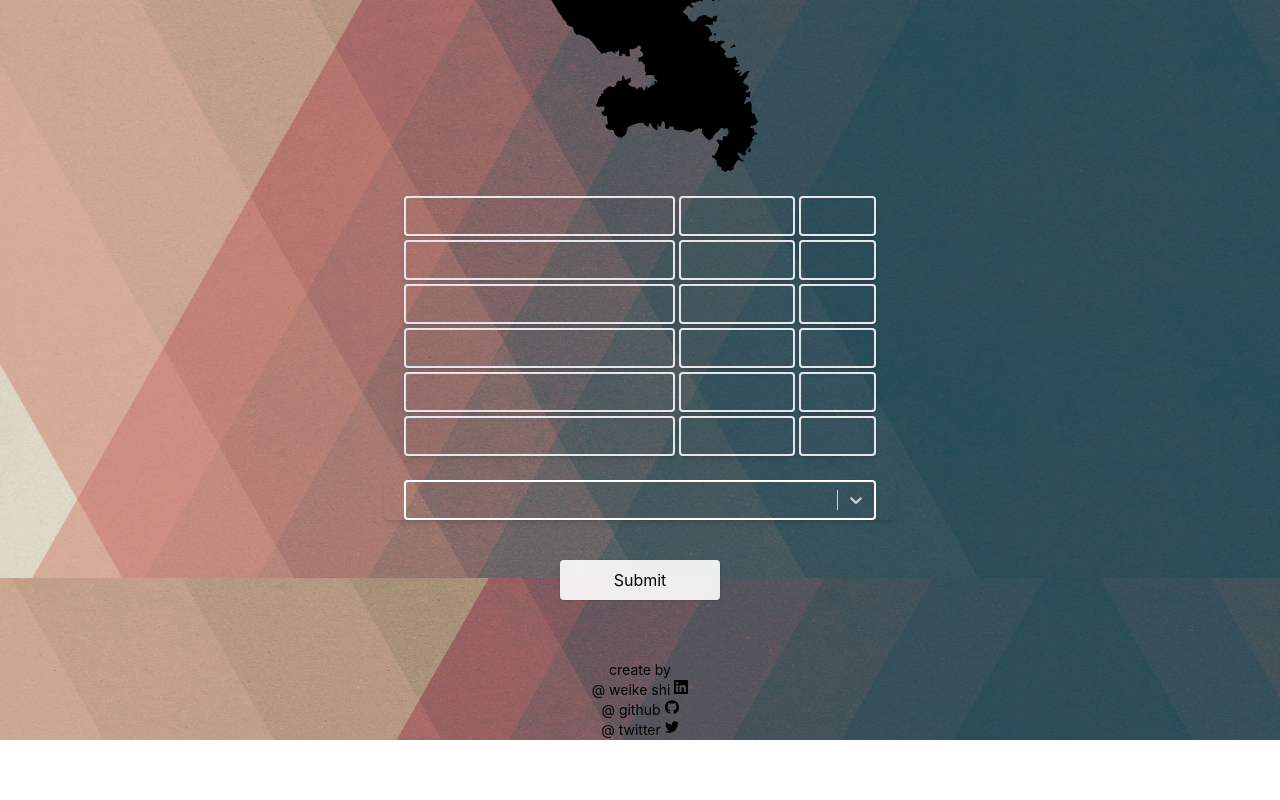
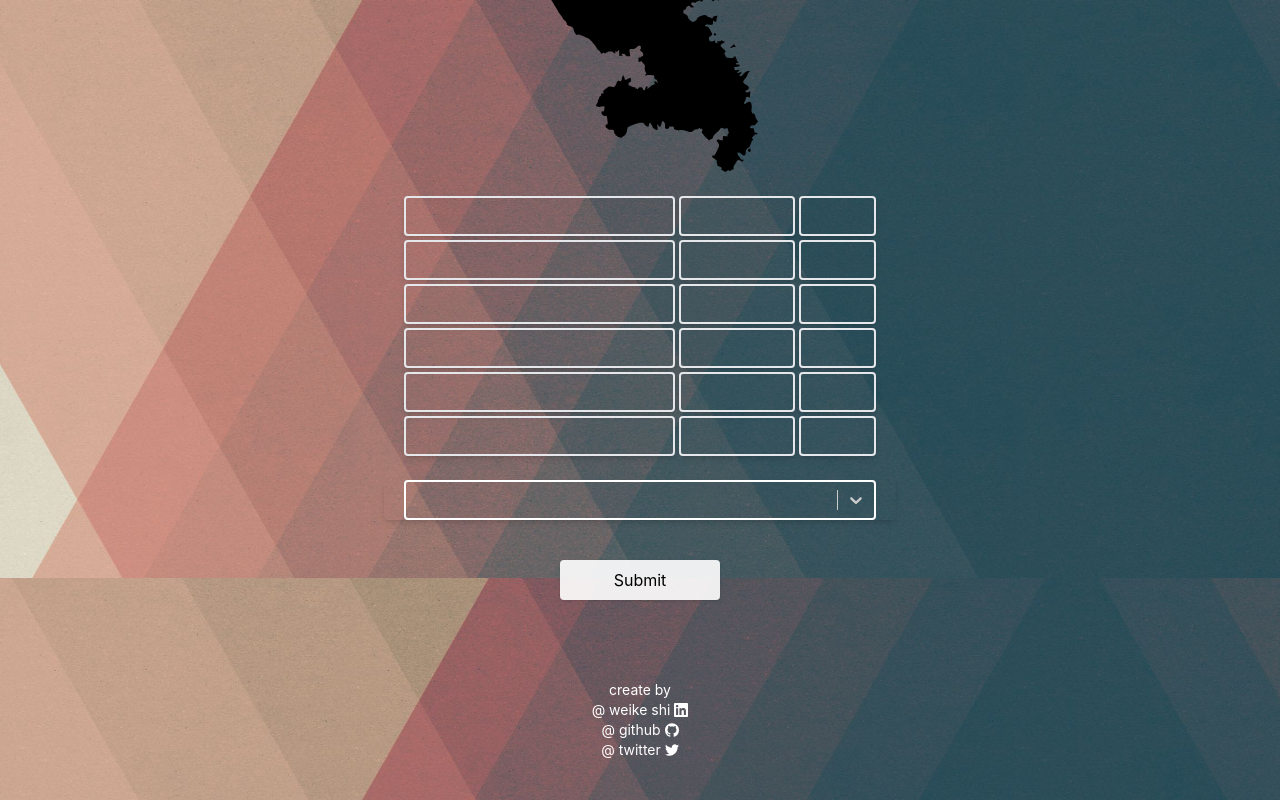
Before and after one commit to WeikeShi0730/worldle, a React (Create React App) app: page / in a window 1280 px wide. Shown: the part 222-1022 px from the top of the page. Before the commit the page ends 962 px from the top, so only its background shows below. Built offline with nearby package versions, Linux system fonts and the light colour scheme.

Commit message:
Fix footer css

```diff
--- a/src/components/footer.component.tsx
+++ b/src/components/footer.component.tsx
@@ -2,9 +2,9 @@ import { SiLinkedin, SiGithub, SiTwitter } from "react-icons/si";
 
 const Footer = () => {
   return (
-    <div className="flex flex-col m-10">
+    <div className="flex flex-col m-10 pt-5 pb-10 text-white">
       <div className="text-xs md:text-sm text-center">create by</div>
-      <div className="text-xs md:text-sm flex justify-center gap-x-1">
+      <div className="text-xs md:text-sm flex justify-center items-center gap-x-1">
         <a
           href="https://www.linkedin.com/in/weike-shi/"
           rel="noopener noreferrer"
@@ -14,7 +14,7 @@ const Footer = () => {
         </a>
         <SiLinkedin />
       </div>
-      <div className="text-xs md:text-sm flex justify-center gap-x-1">
+      <div className="text-xs md:text-sm flex justify-center items-center gap-x-1">
         <a
           href="https://github.com/WeikeShi0730/worldle"
           rel="noopener noreferrer"
@@ -24,7 +24,7 @@ const Footer = () => {
         </a>
         <SiGithub />
       </div>
-      <div className="text-xs md:text-sm text-center flex justify-center gap-x-1">
+      <div className="text-xs md:text-sm text-center flex justify-center items-center gap-x-1">
         <a
           href="https://twitter.com/vicshi97"
           rel="noopener noreferrer"
```
